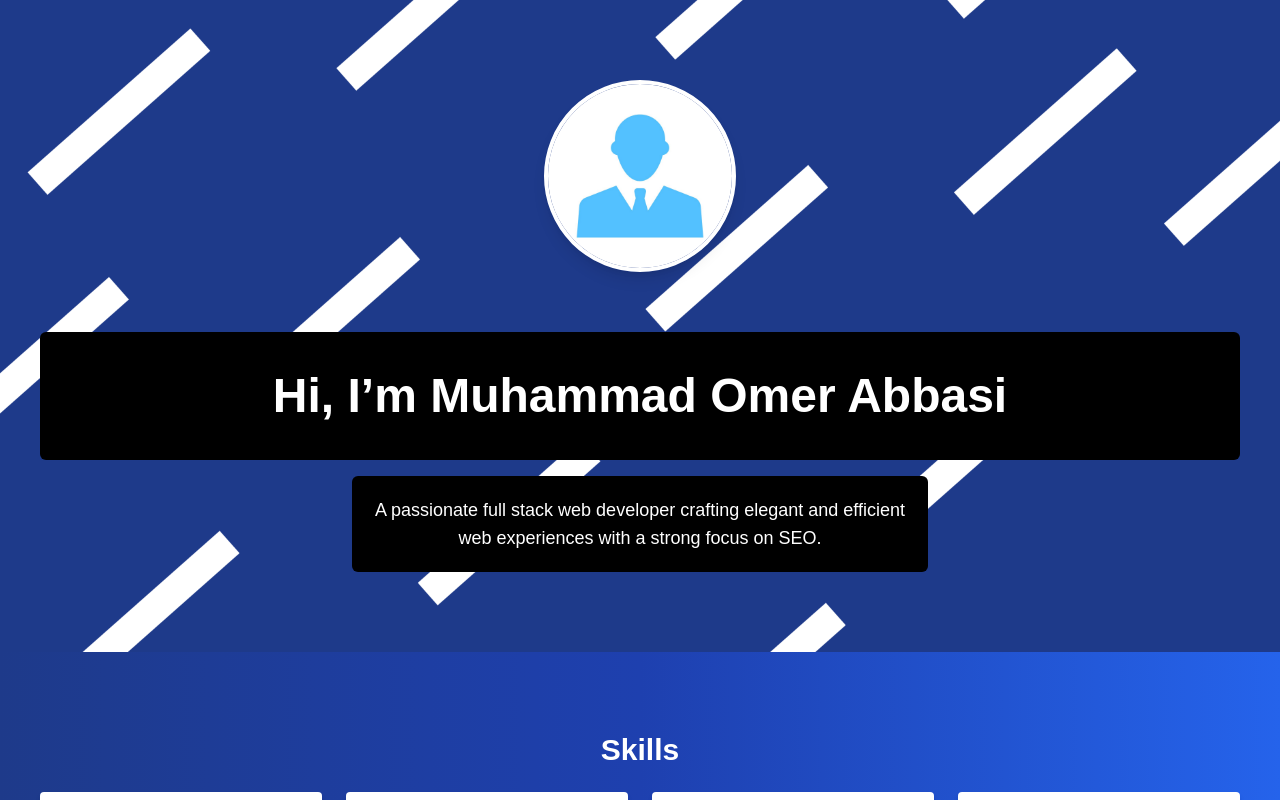
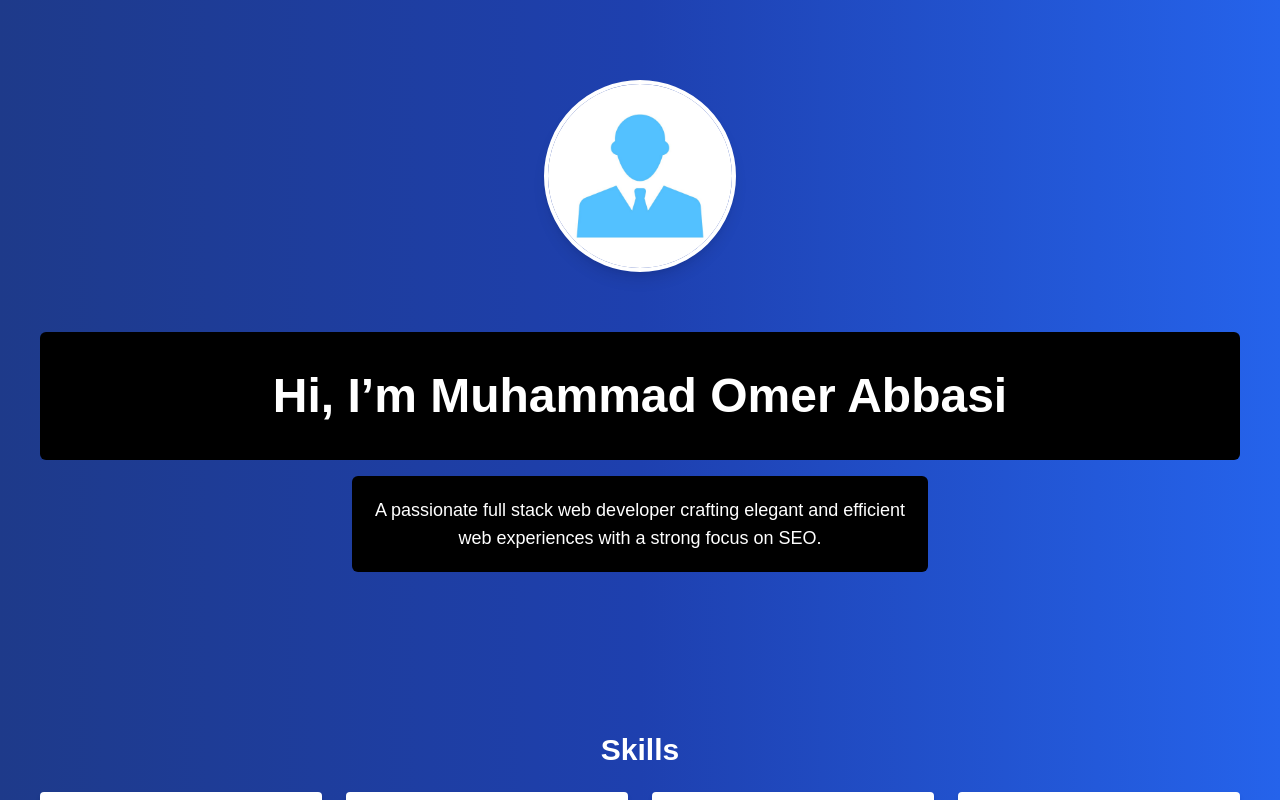
Before and after one commit to OmerAbbasi65/my-portfolio, a Next.js app: page / in a window 1280 px wide. Shown: the top 800 px of the page. Built offline with nearby package versions, Linux system fonts and the light colour scheme.

Commit message:
background changed

```diff
--- a/app/page.tsx
+++ b/app/page.tsx
@@ -12,7 +12,7 @@ export default function Home() {
       {/* Hero Section */}
       <div
         style={{
-          backgroundImage: "url('images/bg11.png')",
+          // backgroundImage: "url('images/bg11.png')",
           backgroundSize: "cover",
           backgroundPosition: "center",
           height: "100%",
```
